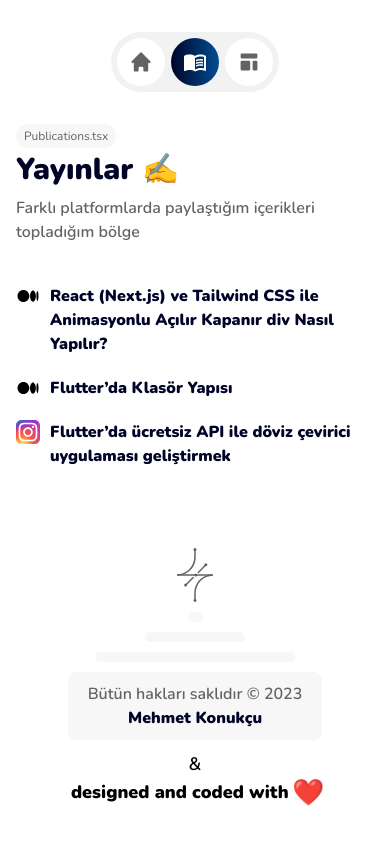
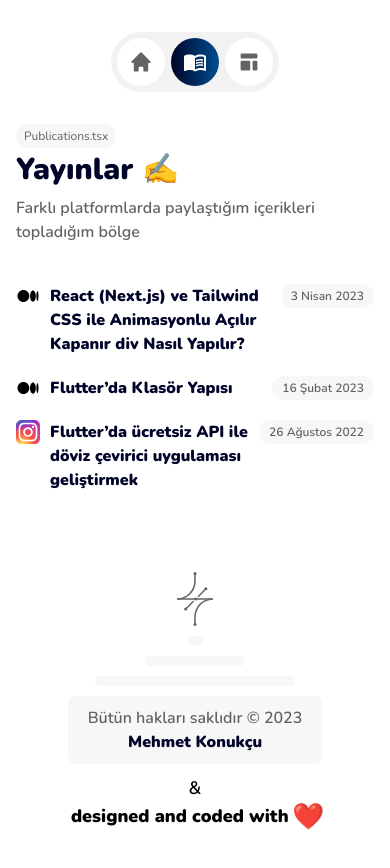
Before and after one commit to mehmetext/konukcudev-next, a Next.js app: page /publications in a window 390 px wide. Shown: the top 868 px of the page. Built offline with nearby package versions, Linux system fonts and the light colour scheme.

Commit message:
Update Publication.tsx

```diff
--- a/src/components/molecules/PublicationsTemplate/Publication.tsx
+++ b/src/components/molecules/PublicationsTemplate/Publication.tsx
@@ -23,7 +23,7 @@ export default function Publication({ icon, href, title, date }: Props) {
 					{title}
 				</Link>
 			</div>
-			<div className="hidden sm:flex items-start sm:pt-2.5">
+			<div className="flex items-start sm:pt-2.5">
 				<div className="text-xs text-[#636363] px-2.5 py-1 bg-bright rounded-full">
 					{date}
 				</div>
```
